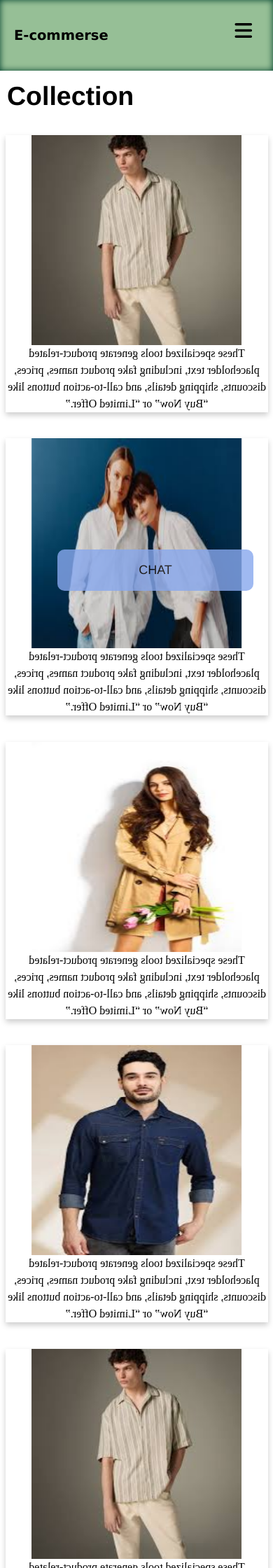
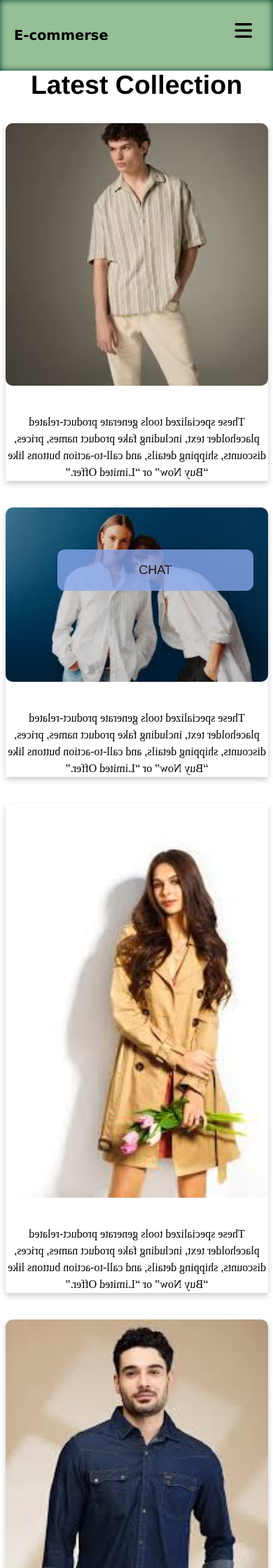
Before and after one commit to Ferdz0414/onlinedasurvitems_backend, a Django app: page / in a window 390 px wide. Shown: the top 2240 px of the page at 70% size. Run offline with Django 5.2, Linux system fonts and the light colour scheme.

Commit message:
resize the image for home clipped

```diff
--- a/onlinedasurvapp/static/onlinedasurvapp/css/stylecss.css
+++ b/onlinedasurvapp/static/onlinedasurvapp/css/stylecss.css
@@ -172,6 +172,20 @@
     color: var(--text--color-black);
     font-size: 16px;
     font-family: 'Times New Roman', Times, serif;
+    text-align: center;
+    margin-top: 40px;
+}
+.items img{
+    width: 100%;
+    height: 100%;
+    border: none;
+    border-radius: 10px;
+}
+.items1 img{
+    width: 100%;
+    height: 100%;
+    border: none;
+    border-radius: 10px;
 }
 .product-list .items1 img{
     width: 100%;
@@ -574,6 +588,28 @@
 
         transition: all 0.5s ease;
     }
+
+    /*Home Item */
+    .home-Items{
+    width: 100%;
+    height: 100%;
+    justify-content: center;
+    overflow: hidden;
+
+    }
+    span h1{
+    font-size: 2.5rem;
+    width: 100%;
+    margin-top: 60px;
+    text-align: center;
+    font-family: 'Franklin Gothic Medium', 'Arial Narrow', Arial, sans-serif;
+    font-weight: 900;
+    flex-grow: 1;
+    flex-basis: 200;
+    color: var(--text--color-black);
+    }
+
+
     /* For the Blog */
     .btn-form{
     background: green;
--- a/onlinedasurvapp/templates/onlinedasurvapp/home.html
+++ b/onlinedasurvapp/templates/onlinedasurvapp/home.html
@@ -14,7 +14,7 @@
         <div class="product-list">
             <div class="flip-card-inner">
                 <div class="items">
-                <img src="static/onlinedasurvapp/image/1.jpg" alt="items product" style="width:300px;height:300px;">
+                <img src="static/onlinedasurvapp/image/1.jpg" alt="items product">
                 </div>
             <div class="clipcards"><p>These specialized tools generate product-related placeholder text, including fake product names, prices, discounts, shipping details,
                  and call-to-action buttons like “Buy Now” or “Limited Offer.”</p>
@@ -23,7 +23,7 @@
 
             <div class="flip-card-inner">
                 <div class="items">
-                <img src="static/onlinedasurvapp/image/2.jpg" alt="items product" style="width:300px;height:300px;">
+                <img src="static/onlinedasurvapp/image/2.jpg" alt="items product">
                 </div>
             <div class="clipcards"><p>These specialized tools generate product-related placeholder text, including fake product names, prices, discounts, shipping details,
                  and call-to-action buttons like “Buy Now” or “Limited Offer.”</p>
@@ -32,7 +32,7 @@
 
             <div class="flip-card-inner">
                 <div class="items">
-                <img src="static/onlinedasurvapp/image/3.jpg" alt="items product" style="width:300px;height:300px;">
+                <img src="static/onlinedasurvapp/image/3.jpg" alt="items product">
                 </div>
             <div class="clipcards"><p>These specialized tools generate product-related placeholder text, including fake product names, prices, discounts, shipping details,
                  and call-to-action buttons like “Buy Now” or “Limited Offer.”</p>
@@ -41,7 +41,7 @@
 
             <div class="flip-card-inner">
                 <div class="items">
-                <img src="static/onlinedasurvapp/image/4.jpg" alt="items product" style="width:300px;height:300px;">
+                <img src="static/onlinedasurvapp/image/4.jpg" alt="items product">
                 </div>
             <div class="clipcards"><p>These specialized tools generate product-related placeholder text, including fake product names, prices, discounts, shipping details,
                  and call-to-action buttons like “Buy Now” or “Limited Offer.”</p>
@@ -50,7 +50,7 @@
 
             <div class="flip-card-inner">
                 <div class="items1">
-                    <img src="static/onlinedasurvapp/image/1.jpg" alt="items product" style="width:300px;height:300px;">
+                    <img src="static/onlinedasurvapp/image/1.jpg" alt="items product">
                 </div>
             <div class="clipcards"><p>These specialized tools generate product-related placeholder text, including fake product names, prices, discounts, shipping details,
                  and call-to-action buttons like “Buy Now” or “Limited Offer.”</p>
@@ -58,7 +58,7 @@
             </div>
             <div class="flip-card-inner">
                 <div class="items1">
-                    <img src="static/onlinedasurvapp/image/2.jpg" alt="items product" style="width:300px;height:300px;">
+                    <img src="static/onlinedasurvapp/image/2.jpg" alt="items product">
                 </div>
             <div class="clipcards"><p>These specialized tools generate product-related placeholder text, including fake product names, prices, discounts, shipping details,
                  and call-to-action buttons like “Buy Now” or “Limited Offer.”</p>
@@ -67,7 +67,7 @@
 
             <div class="flip-card-inner">
                 <div class="items1">
-                    <img src="static/onlinedasurvapp/image/3.jpg" alt="items product" style="width:300px;height:300px;">
+                    <img src="static/onlinedasurvapp/image/3.jpg" alt="items product">
                 </div>
             <div class="clipcards"><p>These specialized tools generate product-related placeholder text, including fake product names, prices, discounts, shipping details,
                  and call-to-action buttons like “Buy Now” or “Limited Offer.”</p>
@@ -76,7 +76,7 @@
 
             <div class="flip-card-inner">
                 <div class="items1">
-                    <img src="static/onlinedasurvapp/image/4.jpg" alt="items product" style="width:300px;height:300px;">
+                    <img src="static/onlinedasurvapp/image/4.jpg" alt="items product">
                 </div>
             <div class="clipcards"><p>These specialized tools generate product-related placeholder text, including fake product names, prices, discounts, shipping details,
                  and call-to-action buttons like “Buy Now” or “Limited Offer.”</p>
@@ -85,7 +85,7 @@
 
              <div class="flip-card-inner">
                 <div class="items1">
-                    <img src="static/onlinedasurvapp/image/1.jpg" alt="items product" style="width:300px;height:300px;">
+                    <img src="static/onlinedasurvapp/image/1.jpg" alt="items product">
                 </div>
             <div class="clipcards"><p>These specialized tools generate product-related placeholder text, including fake product names, prices, discounts, shipping details,
                  and call-to-action buttons like “Buy Now” or “Limited Offer.”</p>
@@ -94,7 +94,7 @@
 
             <div class="flip-card-inner">
                 <div class="items1">
-                    <img src="static/onlinedasurvapp/image/4.jpg" alt="items product" style="width:300px;height:300px;">
+                    <img src="static/onlinedasurvapp/image/4.jpg" alt="items product">
                 </div>
             <div class="clipcards"><p>These specialized tools generate product-related placeholder text, including fake product names, prices, discounts, shipping details,
                  and call-to-action buttons like “Buy Now” or “Limited Offer.”</p>
```
